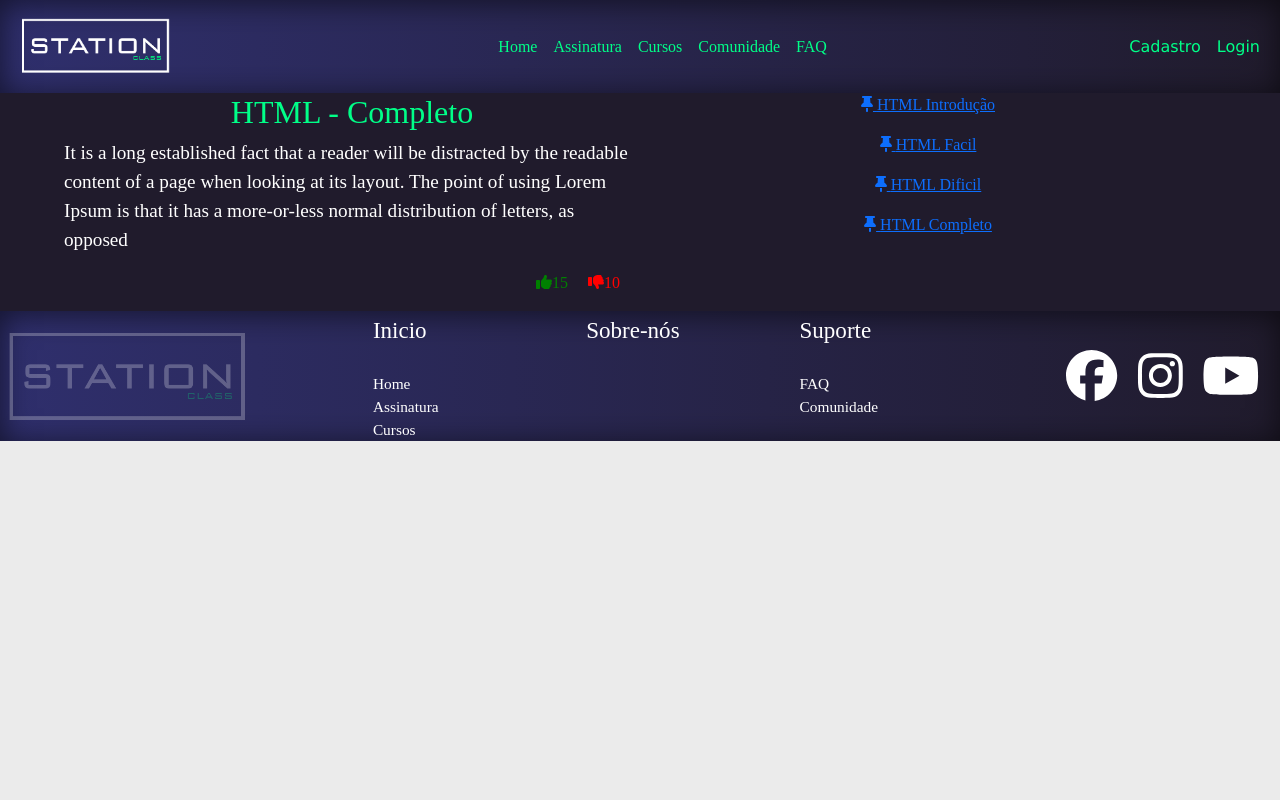
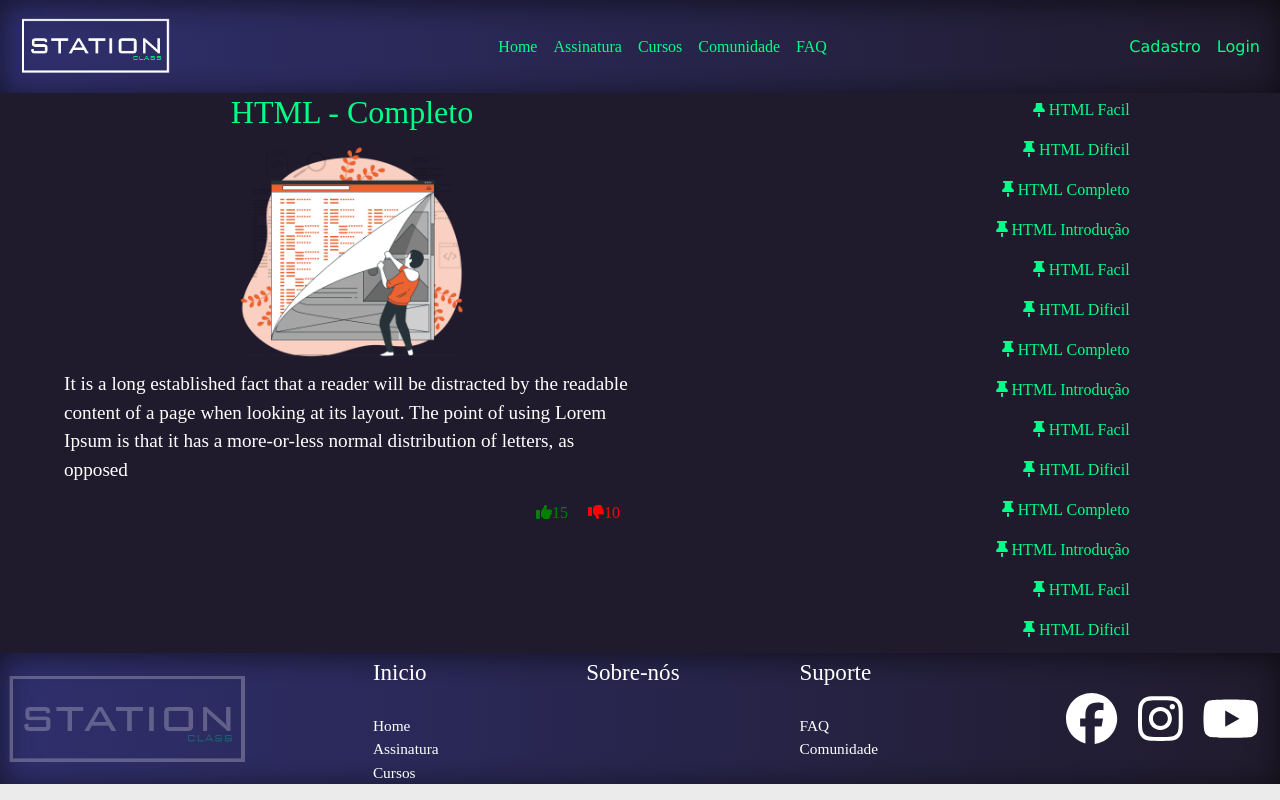
Before and after one commit to GuiReis1303/Projeto-Integrador-Geral, a React (Create React App) app: page /CursoM in a window 1280 px wide. Built offline with nearby package versions, Linux system fonts and the light colour scheme; a web font is replaced by a local one.

Commit message:
10-06
sla

```diff
--- a/src/Modulos/CursoM.css
+++ b/src/Modulos/CursoM.css
@@ -3,6 +3,7 @@
     display: flex;
     justify-content: center;
     background: #201b2c;
+    height: 70vh;
 }
 
 /* CSS cursoLeft */
@@ -14,6 +15,15 @@
 .nomeCurso{
     text-align: center;
     color: #00ff88;
+}
+
+.imagemCurso{
+    width: 40%;
+    margin: 0 auto;
+}
+
+.imagemCurso img{
+    width: 100%;
 }
 
 .descricaoCurso{
@@ -39,10 +49,20 @@
 /* CSS cursoRight */
 
 .cursoRight{
+    margin-top: 10px;
     width: 45%;
-    text-align: center;
+    display: flex;
+    justify-content: center;
+    align-items: center;
+    text-align: end;
+    overflow-y: auto;
 }
 
 .linkAulasCursos{
-    color: #FFF;
+    width: 70%;
 }
+
+.linkAulas{
+    text-decoration: none;
+    color: #00ff88;
+}
--- a/src/Modulos/CursoM.js
+++ b/src/Modulos/CursoM.js
@@ -11,9 +11,10 @@ const CursoM = () => {
         {
             nomeCurso: "HTML - Completo",
             descricaoCurso: "It is a long established fact that a reader will be distracted by the readable content of a page when looking at its layout. The point of using Lorem Ipsum is that it has a more-or-less normal distribution of letters, as opposed",
+            imagem: "fa",
             avaliacaoPositiva: "15",
             avaliacaoNegativa: "10",
-            linkAulasCurso: ["HTML Introdução", "HTML Facil", "HTML Dificil", "HTML Completo"]
+            linkAulasCurso: ["HTML Introdução", "HTML Facil", "HTML Dificil", "HTML Completo", "HTML Introdução", "HTML Facil", "HTML Dificil", "HTML Completo", "HTML Introdução", "HTML Facil", "HTML Dificil", "HTML Completo", "HTML Introdução", "HTML Facil", "HTML Dificil", "HTML Completo", "HTML Introdução", "HTML Facil", "HTML Dificil", "HTML Completo", "HTML Introdução", "HTML Facil", "HTML Dificil", "HTML Completo"]
         }
     ];
 
@@ -26,6 +27,9 @@ const CursoM = () => {
                 <div className="cursoLeft">
                     <div className="nomeCurso">
                         <h2>{ informacoesCurso[0].nomeCurso}</h2>
+                    </div>
+                    <div className="imagemCurso">
+                        <img src={require("./Imagens/aulaHTML.png")}/>
                     </div>
                     <div className="descricaoCurso">
                         <p>{ informacoesCurso[0].descricaoCurso}</p>
@@ -46,7 +50,7 @@ const CursoM = () => {
                         {informacoesCurso[0].linkAulasCurso.map( (r) => {
                             return(
                             <div>
-                                <p><Link to={'/AulaM'}><FontAwesomeIcon icon={faThumbtack}/> {r} </Link></p>
+                                <p><Link to={'/AulaM'} className="linkAulas"><FontAwesomeIcon icon={faThumbtack}/> {r} </Link></p>
                             </div>
                             )
                         })}
```
Also changed, not shown: src/Modulos/Imagens/aulaHTML.png (added).
